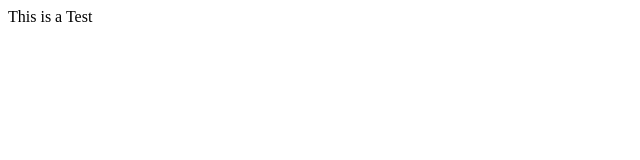
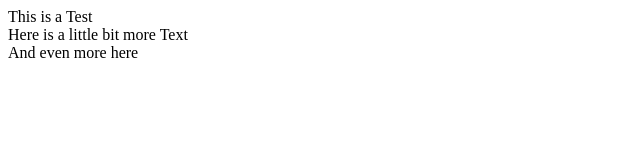
Before and after one commit to sorlac/hkkeramik, a plain HTML site: page index.html in a window 1280 px wide. Shown: the whole page, without its empty margins (0-640 px from the left). Drawn offline with Linux system fonts and the light colour scheme.

Commit message:
Extendet

```diff
--- a/index.html
+++ b/index.html
@@ -1,6 +1,8 @@
 <html>
 
 <body>
-This is a Test
+This is a Test <br>
+Here is a little bit more Text <br>
+And even more here
 </body>
 </html>
```
